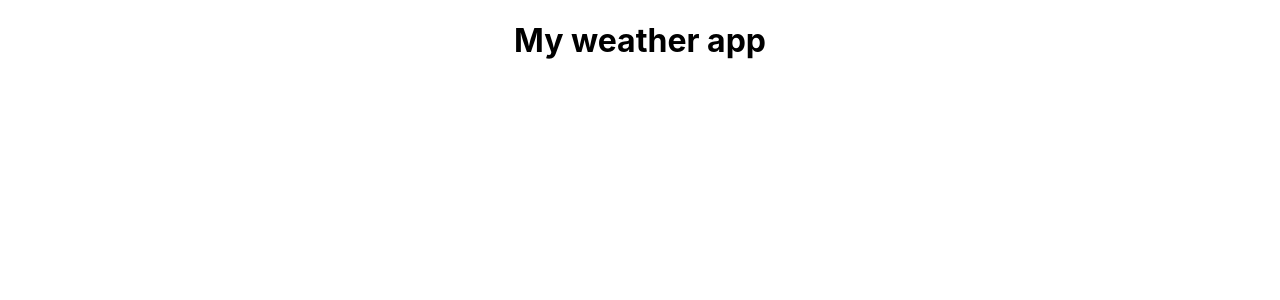
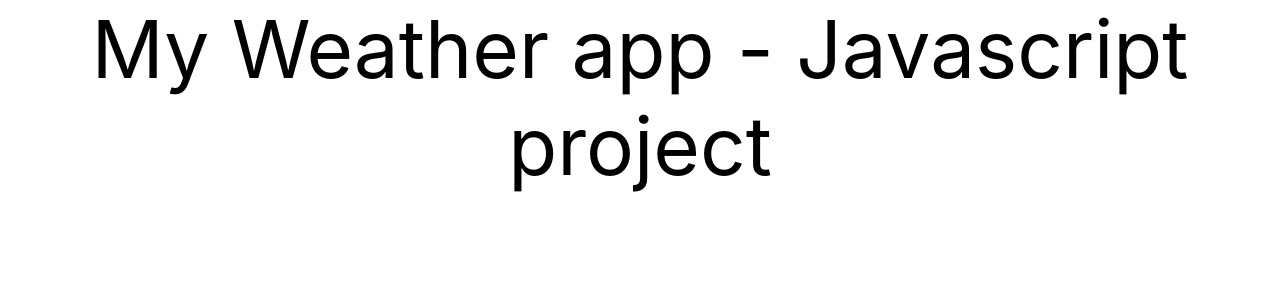
Before and after one commit to shubhams3423/shubham-weather-app, a React (Create React App) app: page / in a window 1280 px wide. Shown: the top 300 px of the page. Built offline with nearby package versions, Linux system fonts and the light colour scheme.

Commit message:
Title changed

```diff
--- a/src/App.js
+++ b/src/App.js
@@ -4,7 +4,7 @@ import './App.css';
 function App() {
   return (
     <div className="App">
-      <h1>My weather app</h1>
+      <div style={{ fontSize: "5rem" }}>My Weather app - Javascript project</div>
     </div>
   );
 }
```
